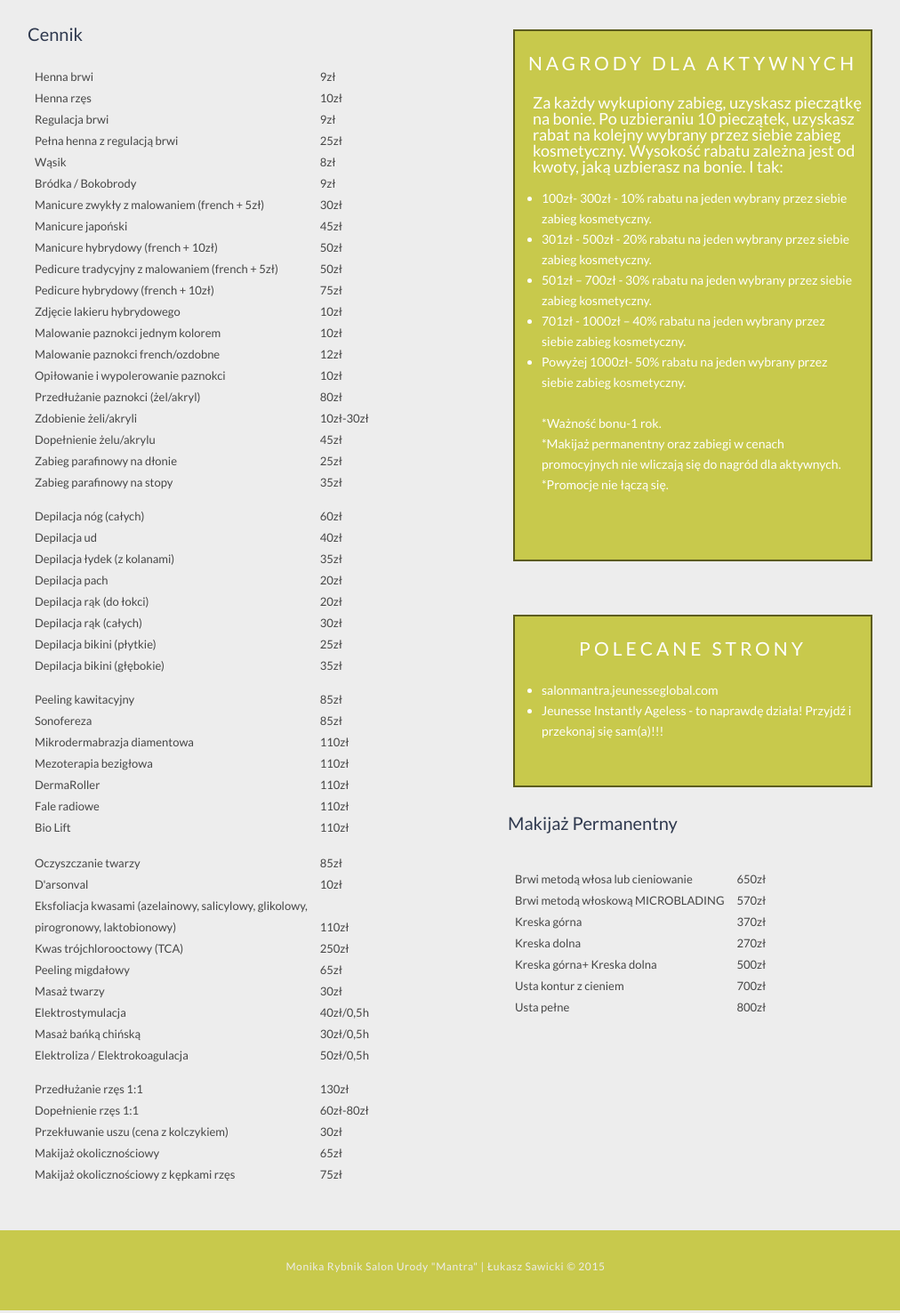
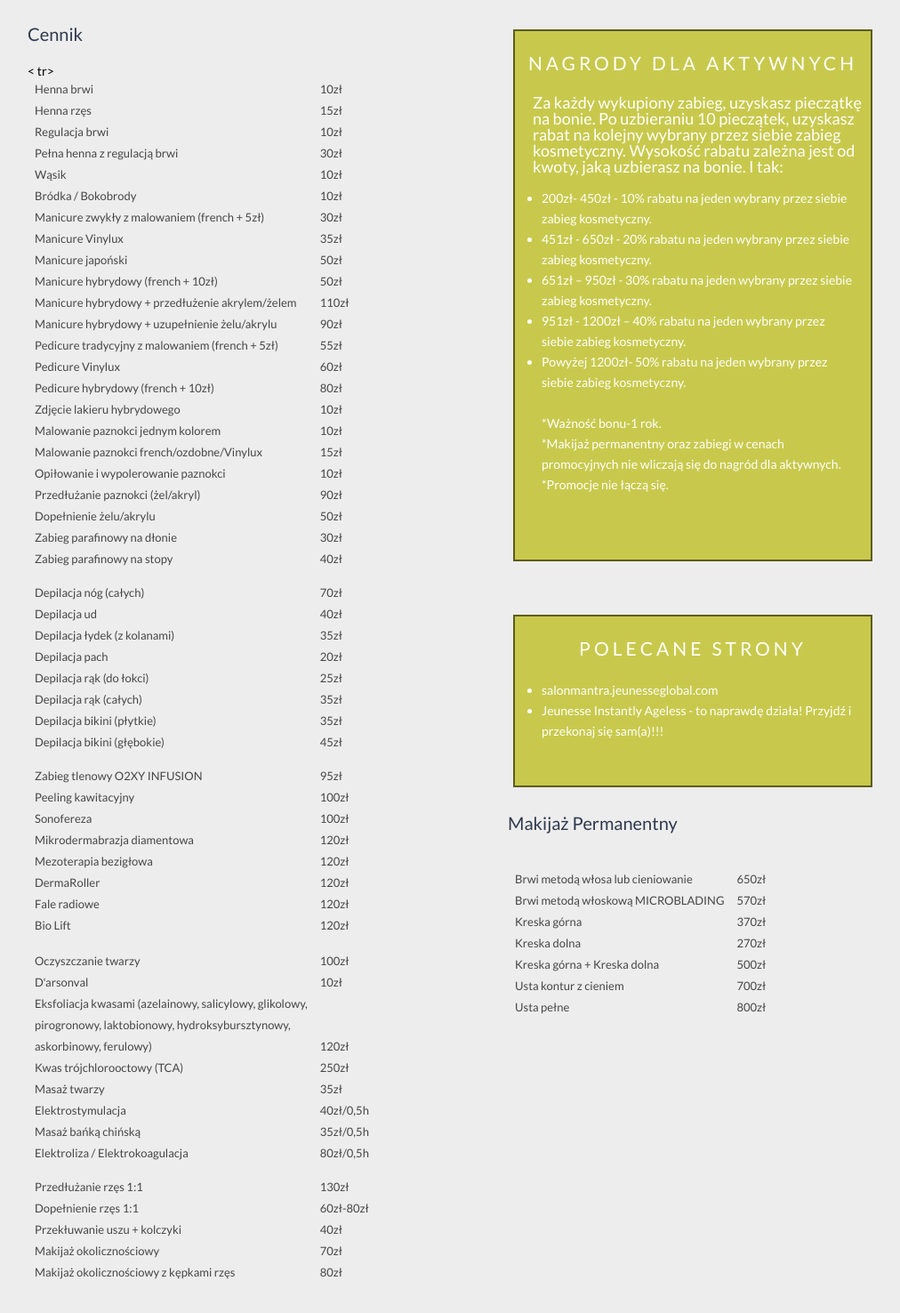
Before and after one commit to BetsTank/Moje, a plain HTML site: page Salon Mantra/cennik.html in a window 1280 px wide. Shown: the part 207-1683 px from the top of the page at 89% size, without its empty margins (139-1151 px from the left). Drawn offline with Linux system fonts and the light colour scheme; a web font is replaced by a local one.

Commit message:
salon v2

```diff
--- a/Salon Mantra/cennik.html
+++ b/Salon Mantra/cennik.html
@@ -34,40 +34,54 @@
 		<div class="blog">
 			<div class="content">
 				<h3>cennik</h3>
-				<p>
 					<table>
 					<tr>
-						<td>Henna brwi</td>	<td>9zł</td>
+						<td>Henna brwi</td>	<td>10zł</td>
 					</tr>
 					<tr>
-						<td>Henna rzęs</td>	<td>10zł</td>
+						<td>Henna rzęs</td>	<td>15zł</td>
 					</tr>
 					<tr>
-						<td>Regulacja brwi</td>	<td>9zł</td>
+						<td>Regulacja brwi</td>	<td>10zł</td>
 					</tr>
 					<tr>
-						<td>Pełna henna z regulacją brwi</td>	<td>25zł</td>
+						<td>Pełna henna z regulacją brwi</td>	<td>30zł</td>
 					</tr>
 					<tr>
-						<td>Wąsik</td>	<td>8zł</td>
+						<td>Wąsik</td>	<td>10zł</td>
 					</tr>
 					<tr>
-						<td>Bródka / Bokobrody</td>	<td>9zł</td>
+						<td>Bródka / Bokobrody</td>	<td>10zł</td>
 					</tr>
 					<tr>
 						<td>Manicure zwykły z malowaniem (french + 5zł) </td>	<td>30zł</td>
 					</tr>
 					<tr>
-						<td>Manicure japoński</td>	<td>45zł</td>
+						<td>Manicure Vinylux</td>	<td>35zł</td>
+					</tr><
+					tr>
+						<td>Manicure japoński</td>	<td>50zł</td>
 					</tr>
 					<tr>
 						<td>Manicure hybrydowy (french + 10zł)</td>	<td>50zł</td>
 					</tr>
+
 					<tr>
-						<td>Pedicure tradycyjny z malowaniem (french + 5zł)</td>	<td>50zł</td>
+						<td>Manicure hybrydowy + przedłużenie akrylem/żelem</td>	<td>110zł</td>
+					</tr>
+
+					<tr>
+						<td>Manicure hybrydowy + uzupełnienie żelu/akrylu</td>	<td>90zł</td>
 					</tr>
 					<tr>
-						<td>Pedicure hybrydowy (french + 10zł)</td>	<td>75zł</td>
+						<td>Pedicure tradycyjny z malowaniem (french + 5zł)</td>	<td>55zł</td>
+					</tr>
+
+					<tr>
+						<td>Pedicure Vinylux</td>	<td>60zł</td>
+					</tr>
+					<tr>
+						<td>Pedicure hybrydowy (french + 10zł)</td>	<td>80zł</td>
 					</tr>
 
 					<tr>
@@ -77,31 +91,29 @@
 						<td>Malowanie paznokci jednym kolorem</td>	<td>10zł</td>
 					</tr>
 					<tr>
-						<td>Malowanie paznokci french/ozdobne</td>	<td>12zł</td>
+						<td>Malowanie paznokci french/ozdobne/Vinylux</td>	<td>15zł</td>
 					</tr>
 					<tr>
 						<td>Opiłowanie i wypolerowanie paznokci</td>	<td>10zł</td>
 					</tr>
 					<tr>
-						<td>Przedłużanie paznokci (żel/akryl)</td>	<td>80zł</td>
+						<td>Przedłużanie paznokci (żel/akryl)</td>	<td>90zł</td>
+					</tr>
+
+					<tr>
+						<td>Dopełnienie żelu/akrylu</td>	<td>50zł</td>
 					</tr>
 					<tr>
-						<td>Zdobienie żeli/akryli</td>	<td>10zł-30zł</td>
+						<td>Zabieg parafinowy na dłonie</td>	<td>30zł</td>
 					</tr>
 					<tr>
-						<td>Dopełnienie żelu/akrylu</td>	<td>45zł</td>
-					</tr>
-					<tr>
-						<td>Zabieg parafinowy na dłonie</td>	<td>25zł</td>
-					</tr>
-					<tr>
-						<td>Zabieg parafinowy na stopy</td>	<td>35zł</td>
+						<td>Zabieg parafinowy na stopy</td>	<td>40zł</td>
 					</tr>
 					<tr>
 						<td></td>	<td></td>
 					</tr>
 					<tr>
-						<td>Depilacja nóg (całych)</td>	<td>60zł</td>
+						<td>Depilacja nóg (całych)</td>	<td>70zł</td>
 					</tr>
 					<tr>
 						<td>Depilacja ud</td>	<td>40zł</td>
@@ -113,46 +125,50 @@
 						<td>Depilacja pach</td>	<td>20zł</td>
 					</tr>
 					<tr>
-						<td>Depilacja rąk (do łokci)</td>	<td>20zł</td>
+						<td>Depilacja rąk (do łokci)</td>	<td>25zł</td>
 					</tr>
 					<tr>
-						<td>Depilacja rąk (całych)</td>	<td>30zł</td>
+						<td>Depilacja rąk (całych)</td>	<td>35zł</td>
 					</tr>
 					<tr>
-						<td>Depilacja bikini (płytkie)</td>	<td>25zł</td>
+						<td>Depilacja bikini (płytkie)</td>	<td>35zł</td>
 					</tr>
 					<tr>
-						<td>Depilacja bikini (głębokie)</td>	<td>35zł</td>
+						<td>Depilacja bikini (głębokie)</td>	<td>45zł</td>
 					</tr>
 					<tr>
 						<td></td>	<td></td>
 					</tr>
+
 					<tr>
-						<td>Peeling kawitacyjny</td>	<td>85zł</td>
+						<td>Zabieg tlenowy O2XY INFUSION</td><td>95zł</td>
 					</tr>
 					<tr>
-						<td>Sonofereza</td>	<td>85zł</td>
+						<td>Peeling kawitacyjny</td>	<td>100zł</td>
 					</tr>
 					<tr>
-						<td>Mikrodermabrazja diamentowa</td>	<td>110zł</td>
+						<td>Sonofereza</td>	<td>100zł</td>
 					</tr>
 					<tr>
-						<td>Mezoterapia bezigłowa</td>	<td>110zł</td>
+						<td>Mikrodermabrazja diamentowa</td>	<td>120zł</td>
 					</tr>
 					<tr>
-						<td>DermaRoller</td>	<td>110zł</td>
+						<td>Mezoterapia bezigłowa</td>	<td>120zł</td>
 					</tr>
 					<tr>
-						<td>Fale radiowe</td>	<td>110zł</td>
+						<td>DermaRoller</td>	<td>120zł</td>
 					</tr>
 					<tr>
-						<td>Bio Lift</td>	<td>110zł</td>
+						<td>Fale radiowe</td>	<td>120zł</td>
+					</tr>
+					<tr>
+						<td>Bio Lift</td>	<td>120zł</td>
 					</tr>
 					<tr>
 						<td></td>	<td></td>
 					</tr><tr>
 					<tr>
-						<td>Oczyszczanie twarzy</td>	<td>85zł</td>
+						<td>Oczyszczanie twarzy</td>	<td>100zł</td>
 					</tr>
 					<tr>
 						<td>D'arsonval</td>	<td>10zł</td>
@@ -161,32 +177,27 @@
 						<td>Eksfoliacja kwasami (azelainowy, salicylowy, glikolowy,</td>
 					</tr>
 					<tr>
-						<td>pirogronowy, laktobionowy)</td><td>110zł</td>
+						<td>pirogronowy, laktobionowy, hydroksybursztynowy,</td>
+					</tr>
+					<tr>
+						<td>askorbinowy, ferulowy)</td>	<td>120zł</td>
 					</tr>
 
 					<tr>
 						<td>Kwas trójchlorooctowy (TCA)</td><td>250zł</td>
 					</tr>
 
-
-
-
-
-
 					<tr>
-						<td>Peeling migdałowy</td>	<td>65zł</td>
-					</tr>
-					<tr>
-						<td>Masaż twarzy</td>	<td>30zł</td>
+						<td>Masaż twarzy</td>	<td>35zł</td>
 					</tr>
 					<tr>
 						<td>Elektrostymulacja</td>	<td>40zł/0,5h</td>
 					</tr>
 					<tr>
-						<td>Masaż bańką chińską</td>	<td>30zł/0,5h</td>
+						<td>Masaż bańką chińską</td>	<td>35zł/0,5h</td>
 					</tr>
 					<tr>
-						<td>Elektroliza / Elektrokoagulacja</td>	<td>50zł/0,5h</td>
+						<td>Elektroliza / Elektrokoagulacja</td>	<td>80zł/0,5h</td>
 					</tr>
 					<tr>
 						<td></td>	<td></td>
@@ -197,17 +208,17 @@
 						<td>Dopełnienie rzęs 1:1</td>	<td>60zł-80zł</td>
 					</tr>
 					<tr>
-						<td>Przekłuwanie uszu (cena z kolczykiem)</td>	<td>30zł</td>
+						<td>Przekłuwanie uszu + kolczyki</td>	<td>40zł</td>
 					</tr>
 					<tr>
-						<td>Makijaż okolicznościowy</td>	<td>65zł</td>
+						<td>Makijaż okolicznościowy</td>	<td>70zł</td>
 					</tr>
 					<tr>
-						<td>Makijaż okolicznościowy z kępkami rzęs</td>	<td>75zł</td>
+						<td>Makijaż okolicznościowy z kępkami rzęs</td>	<td>80zł</td>
 					</tr>
 
 					</table>
-				</p>
+
 			</div>
 			<div class="sidebar">
 				<h3>NAGRODY DLA AKTYWNYCH</h3>
@@ -217,19 +228,19 @@
 
 					<ul>
 					<li>
-						100zł- 300zł  - 10% rabatu na jeden wybrany przez siebie zabieg kosmetyczny.
+						200zł- 450zł  - 10% rabatu na jeden wybrany przez siebie zabieg kosmetyczny.
 					</li>
 					<li>
-						301zł - 500zł - 20% rabatu na jeden wybrany przez siebie zabieg kosmetyczny.
+						451zł - 650zł - 20% rabatu na jeden wybrany przez siebie zabieg kosmetyczny.
 					</li>
 					<li>
-						501zł – 700zł - 30% rabatu na jeden wybrany przez siebie zabieg kosmetyczny.
+						651zł – 950zł - 30% rabatu na jeden wybrany przez siebie zabieg kosmetyczny.
 					</li>
 					<li>
-						701zł - 1000zł – 40% rabatu na jeden wybrany przez siebie zabieg kosmetyczny.
+						951zł - 1200zł – 40% rabatu na jeden wybrany przez siebie zabieg kosmetyczny.
 					</li>
 					<li>
-						Powyżej 1000zł- 50% rabatu  na jeden wybrany przez siebie zabieg kosmetyczny.
+						Powyżej 1200zł- 50% rabatu  na jeden wybrany przez siebie zabieg kosmetyczny.
 					</li></br>
 					*Ważność bonu-1 rok.</br>
 					*Makijaż permanentny  oraz zabiegi w cenach promocyjnych nie wliczają się do nagród dla aktywnych.</br>
@@ -263,7 +274,7 @@
 						<td>Kreska dolna</td>	<td>270zł</td>
 					</tr>
 					<tr>
-						<td>Kreska górna+ Kreska dolna</td>	<td>500zł</td>
+						<td>Kreska górna + Kreska dolna</td>	<td>500zł</td>
 					</tr>
 					<tr>
 						<td>Usta kontur z cieniem</td>	<td>700zł</td>
```
